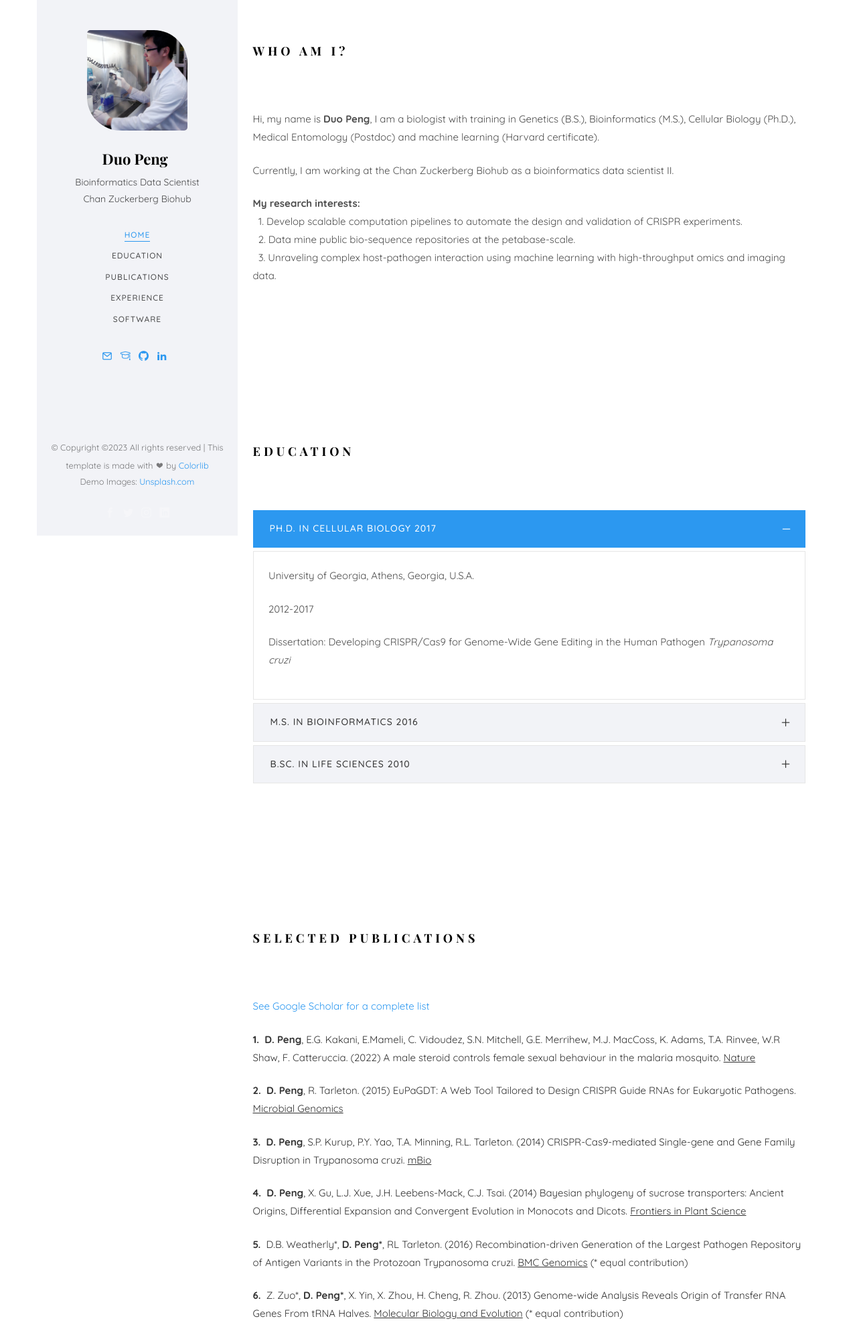
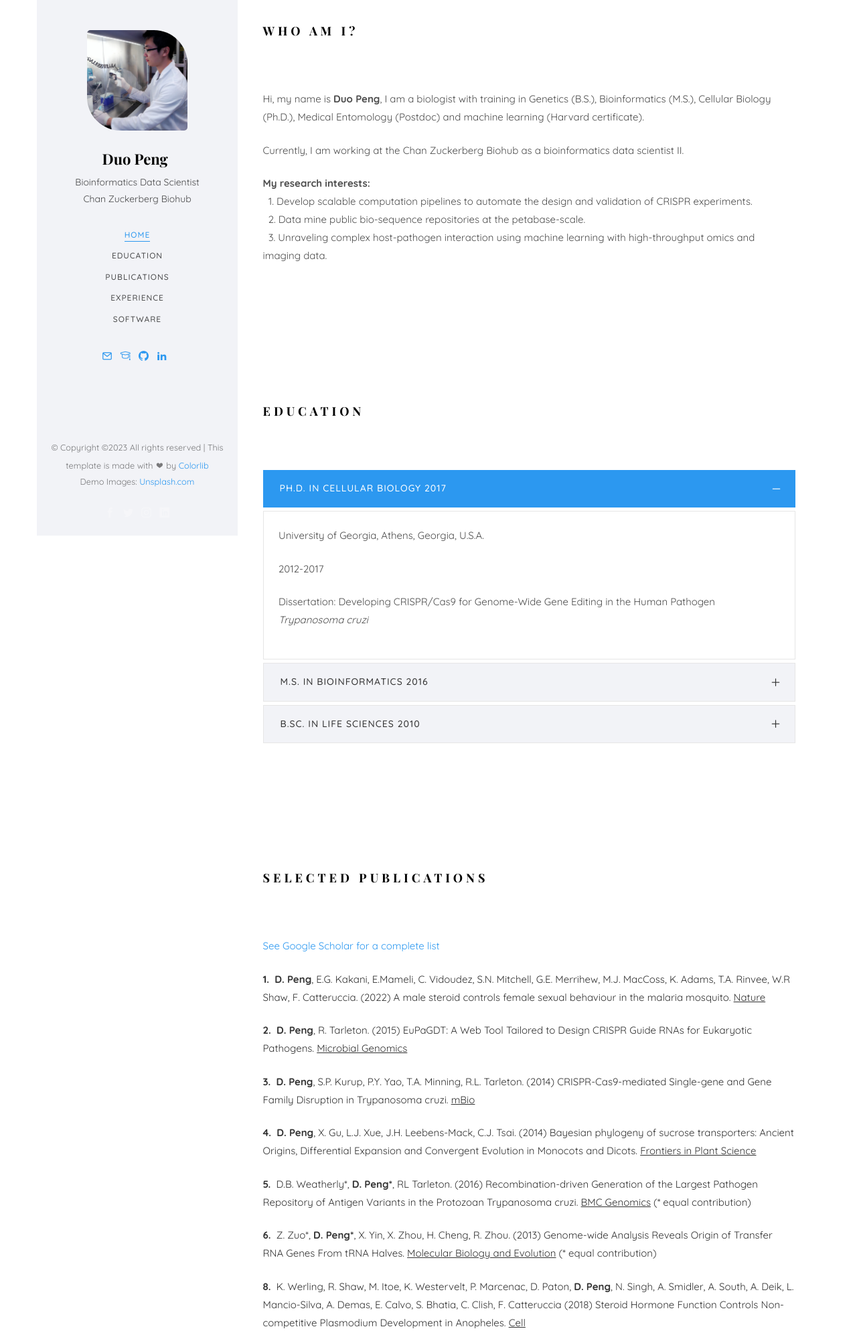
Before and after one commit to duopeng/duopeng.github.io, a PHP site: page / in a window 1280 px wide. Shown: the top 1988 px of the page at 67% size. Run offline with PHP 8.4, Linux system fonts and the light colour scheme; some libraries are stand-ins or nearby versions; some web fonts are replaced.

Commit message:
Update style.css

```diff
--- a/css/style.css
+++ b/css/style.css
@@ -363,7 +363,7 @@
     transform: translateX(300px); }
 
 .colorlib-narrow-content {
-  padding: 0 1.5em; }
+  padding: 0 2.5em; }
   @media screen and (max-width: 768px) {
     .colorlib-narrow-content {
       padding: 0; } }
@@ -380,7 +380,7 @@
 .colorlib-about,
 .colorlib-services,
 .colorlib-contact {
-  padding-top: 4em;
+  padding-top: 2em;
   padding-bottom: 9em;
   clear: both;
   width: 100%;
```
